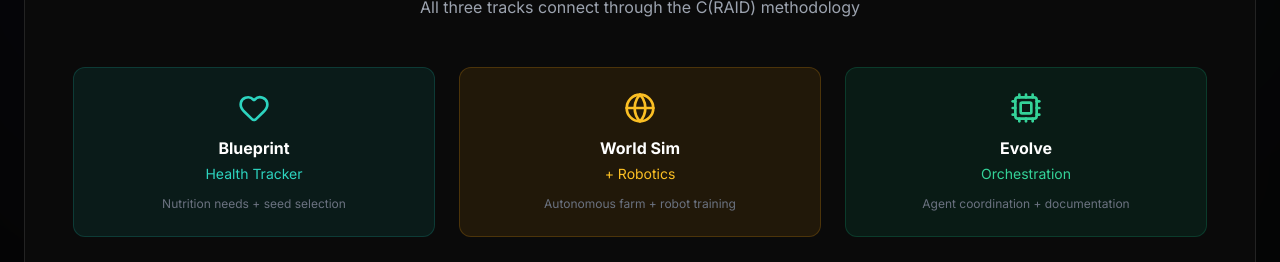
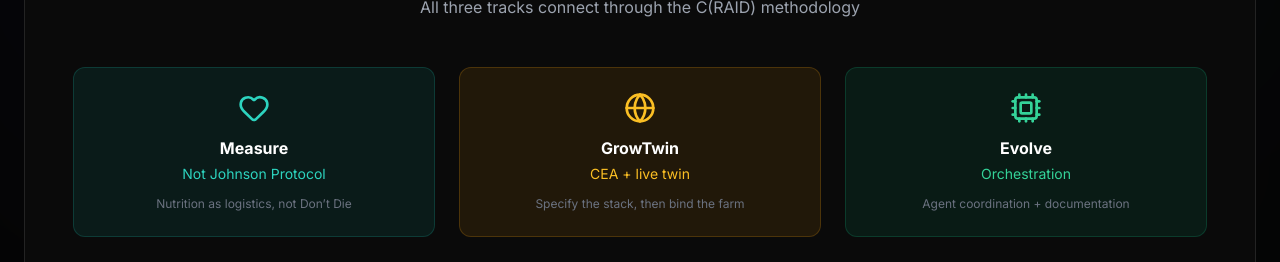
Before and after one commit to kvnloo/blueprint, a React (Vite) app in the folder website/src/: page / in a window 1280 px wide. Shown: the part 2860-3122 px from the top of the page. Built offline with nearby package versions, Linux system fonts and the light colour scheme.

Commit message:
Rename pipeline tracks so Blueprint is not a health-tracker brand.
GrowTwin is the CEA twin. Measure stays an ethic, not Johnson Protocol.

Co-authored-by: veeman961 <veeman961@gmail.com>

```diff
--- a/website/src/components/Pipeline.tsx
+++ b/website/src/components/Pipeline.tsx
@@ -182,17 +182,17 @@ const Pipeline = () => {
             {/* Blueprint Track */}
             <div className="bg-teal-500/10 rounded-xl border border-teal-500/20 p-6 text-center">
               <Heart className="w-8 h-8 text-teal-400 mx-auto mb-3" />
-              <div className="font-bold text-white mb-1">Blueprint</div>
-              <div className="text-sm text-teal-400 mb-3">Health Tracker</div>
-              <div className="text-xs text-gray-500">Nutrition needs + seed selection</div>
+              <div className="font-bold text-white mb-1">Measure</div>
+              <div className="text-sm text-teal-400 mb-3">Not Johnson Protocol</div>
+              <div className="text-xs text-gray-500">Nutrition as logistics, not Don’t Die</div>
             </div>
 
             {/* World Sim Track */}
             <div className="bg-amber-500/10 rounded-xl border border-amber-500/20 p-6 text-center">
               <Globe className="w-8 h-8 text-amber-400 mx-auto mb-3" />
-              <div className="font-bold text-white mb-1">World Sim</div>
-              <div className="text-sm text-amber-400 mb-3">+ Robotics</div>
-              <div className="text-xs text-gray-500">Autonomous farm + robot training</div>
+              <div className="font-bold text-white mb-1">GrowTwin</div>
+              <div className="text-sm text-amber-400 mb-3">CEA + live twin</div>
+              <div className="text-xs text-gray-500">Specify the stack, then bind the farm</div>
             </div>
 
             {/* Evolve Track */}
```
